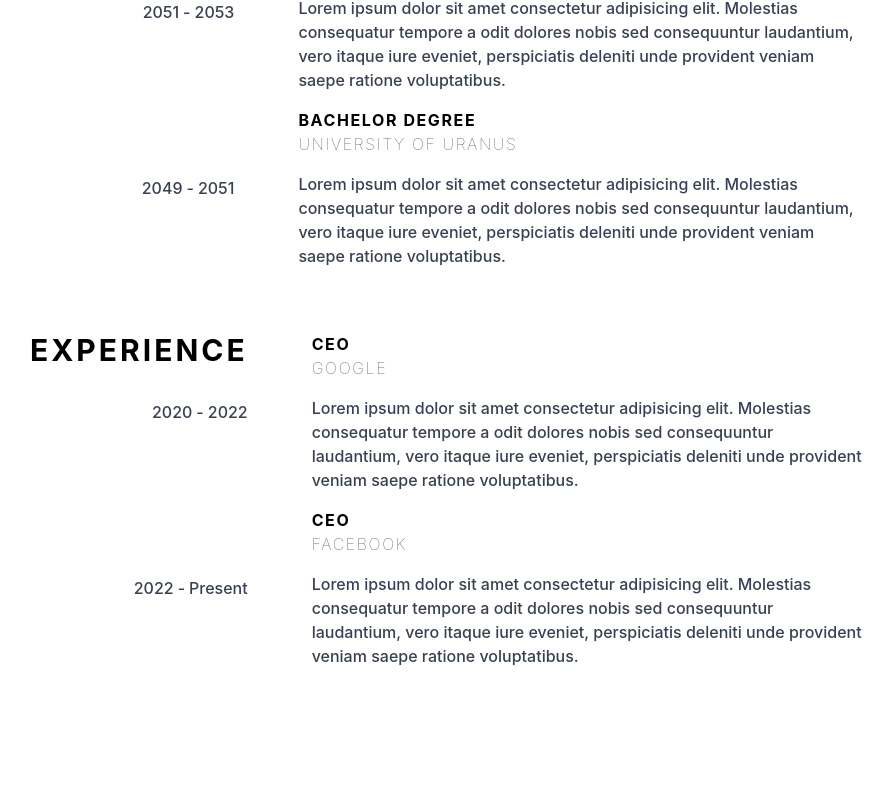
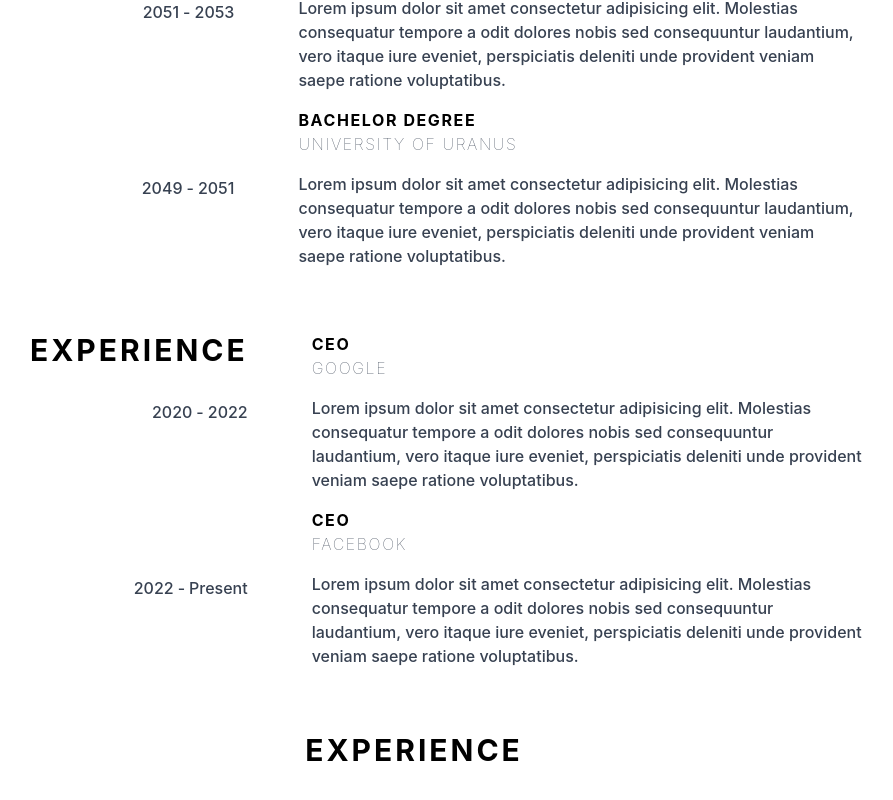
Before and after one commit to MohamedBechirMejri/cv-app-theodinproject, a React (Create React App) app: page / in a window 1280 px wide. Shown: the part 444-1244 px from the top of the page, without its empty margins (194-1087 px from the left). Built offline with nearby package versions, Linux system fonts and the light colour scheme.

Commit message:
remove langs and tools

```diff
--- a/src/Components/Preview/Skills.tsx
+++ b/src/Components/Preview/Skills.tsx
@@ -2,24 +2,36 @@ import React from "react";
 
 const Skills = ({
   skills,
-  languages,
-  tools,
 }: {
   skills: {
     skill: string;
     level: string;
     yearsOfExperience: string;
   }[];
-  languages: {
-    language: string;
-    proficiency: string;
-  }[];
-  tools: {
-    tool: string;
-    level: number;
-  }[];
 }) => {
-  return <div></div>;
+  return (
+    <div className="flex flex-col max-w-[52rem]  gap-4 text-gray-700">
+      {skills.map((skill, index) => {
+        return (
+          <div key={index} className="flex gap-16 font-medium">
+            <div className="flex flex-col items-end justify-start gap-8">
+              <h1
+                className={`font-bold text-3xl ${
+                  index !== 0 ? "opacity-0" : ""
+                } text-black  tracking-widest uppercase`}
+              >
+                Experience
+              </h1>
+              <p className="flex gap-1"></p>
+            </div>
+            <div className="flex flex-col items-start justify-start gap-4">
+              <div className="font-thin tracking-widest uppercase"></div>
+            </div>
+          </div>
+        );
+      })}
+    </div>
+  );
 };
 
 export default Skills;
```
